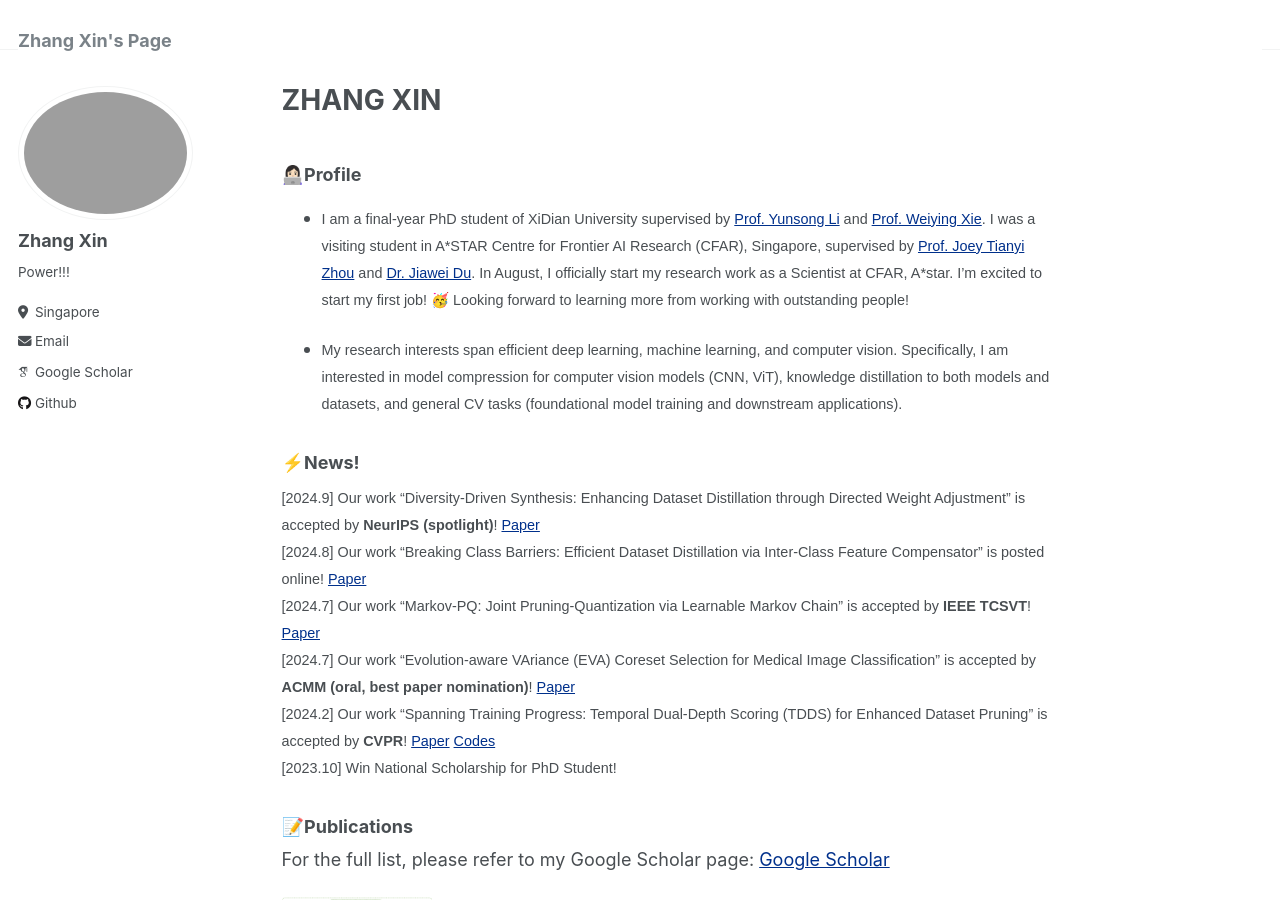
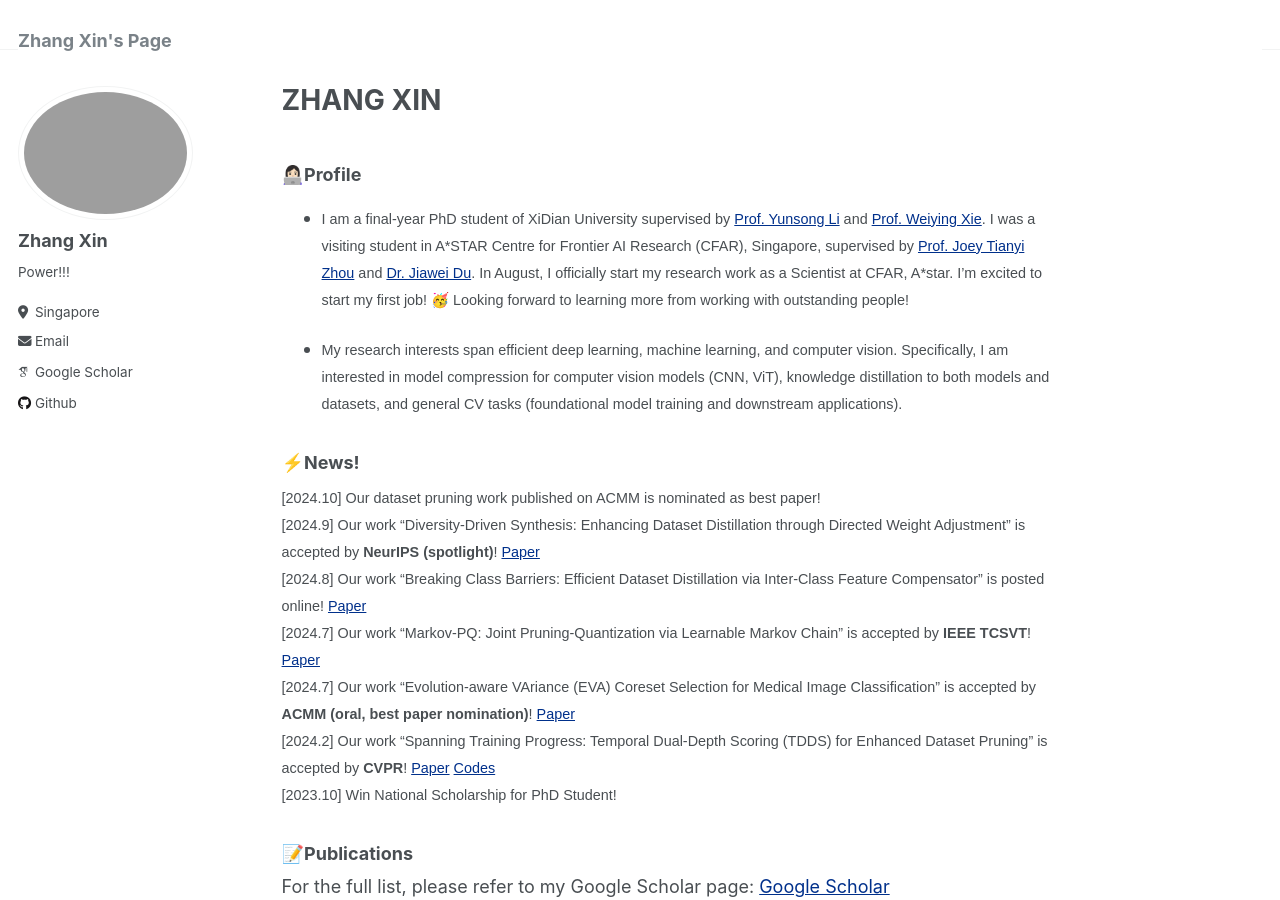
Before and after one commit to zhangxin-xd/zhangxin-xd.github.io, a Jekyll site: the page built from _pages/about.md, in a window 1280 px wide and 900 px high. Built offline with Jekyll 4.4.1, drawn with Linux system fonts in a browser that asks for light colours; some web fonts are replaced.

Commit message:
Update about.md

```diff
--- a/_pages/about.md
+++ b/_pages/about.md
@@ -15,6 +15,7 @@ redirect_from:
 
 ### ⚡️News!
 <span style="font-family:Arial; font-size:0.8em;">
+  [2024.10] Our dataset pruning work published on ACMM is nominated as best paper!<br>
   [2024.9] Our work "Diversity-Driven Synthesis: Enhancing Dataset Distillation through Directed Weight Adjustment" is accepted by **NeurIPS (spotlight)**! <a href="https://arxiv.org/abs/2409.17612" style="color:#00308B;">Paper</a><br>
   [2024.8] Our work "Breaking Class Barriers: Efficient Dataset Distillation via Inter-Class Feature Compensator" is posted online! <a href="https://arxiv.org/abs/2408.06927" style="color:#00308B;">Paper</a><br>
   [2024.7] Our work "Markov-PQ: Joint Pruning-Quantization via Learnable Markov Chain" is accepted by **IEEE TCSVT**! <a href="https://ieeexplore.ieee.org/document/10620340" style="color:#00308B;">Paper</a><br>
```
